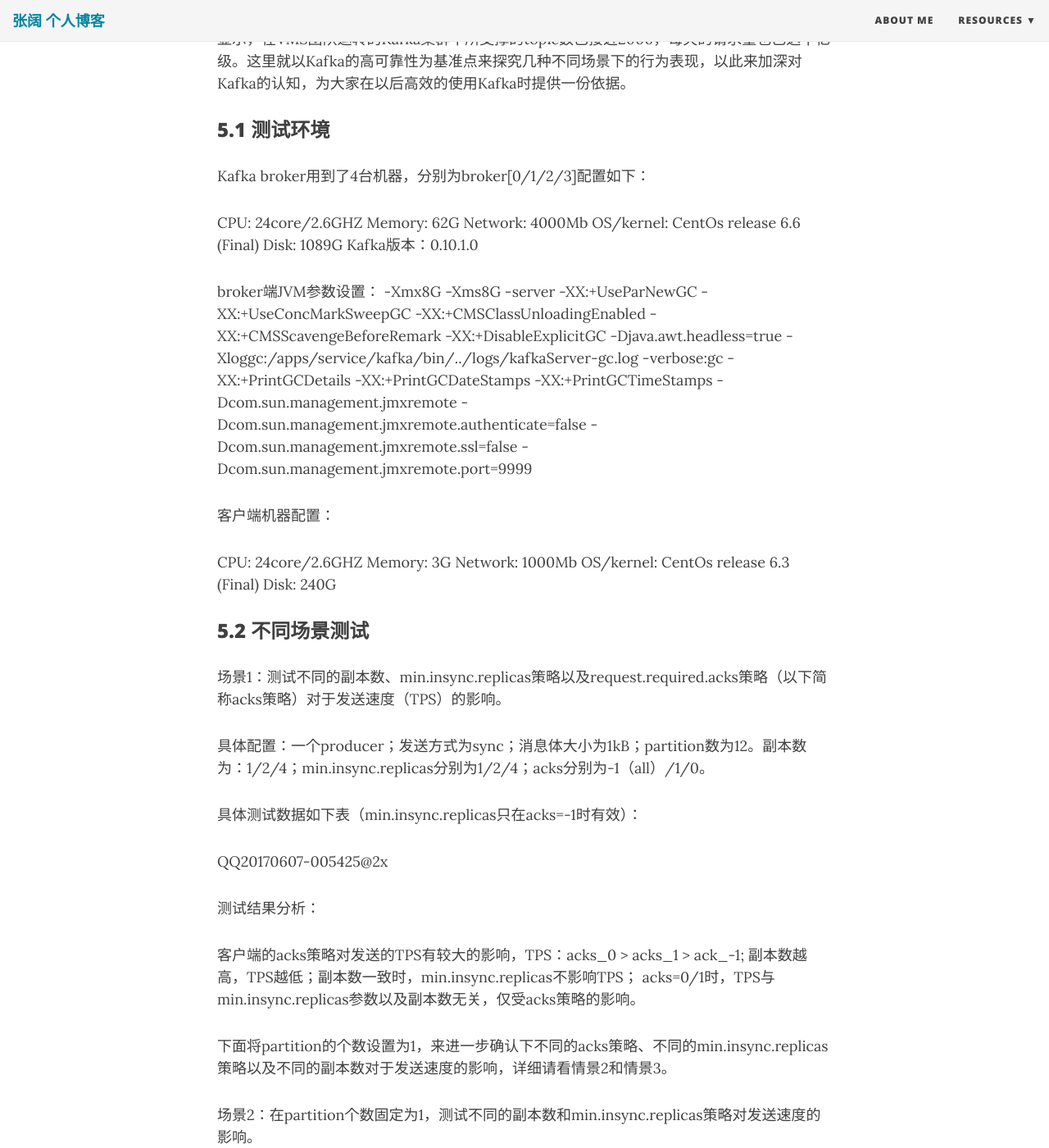
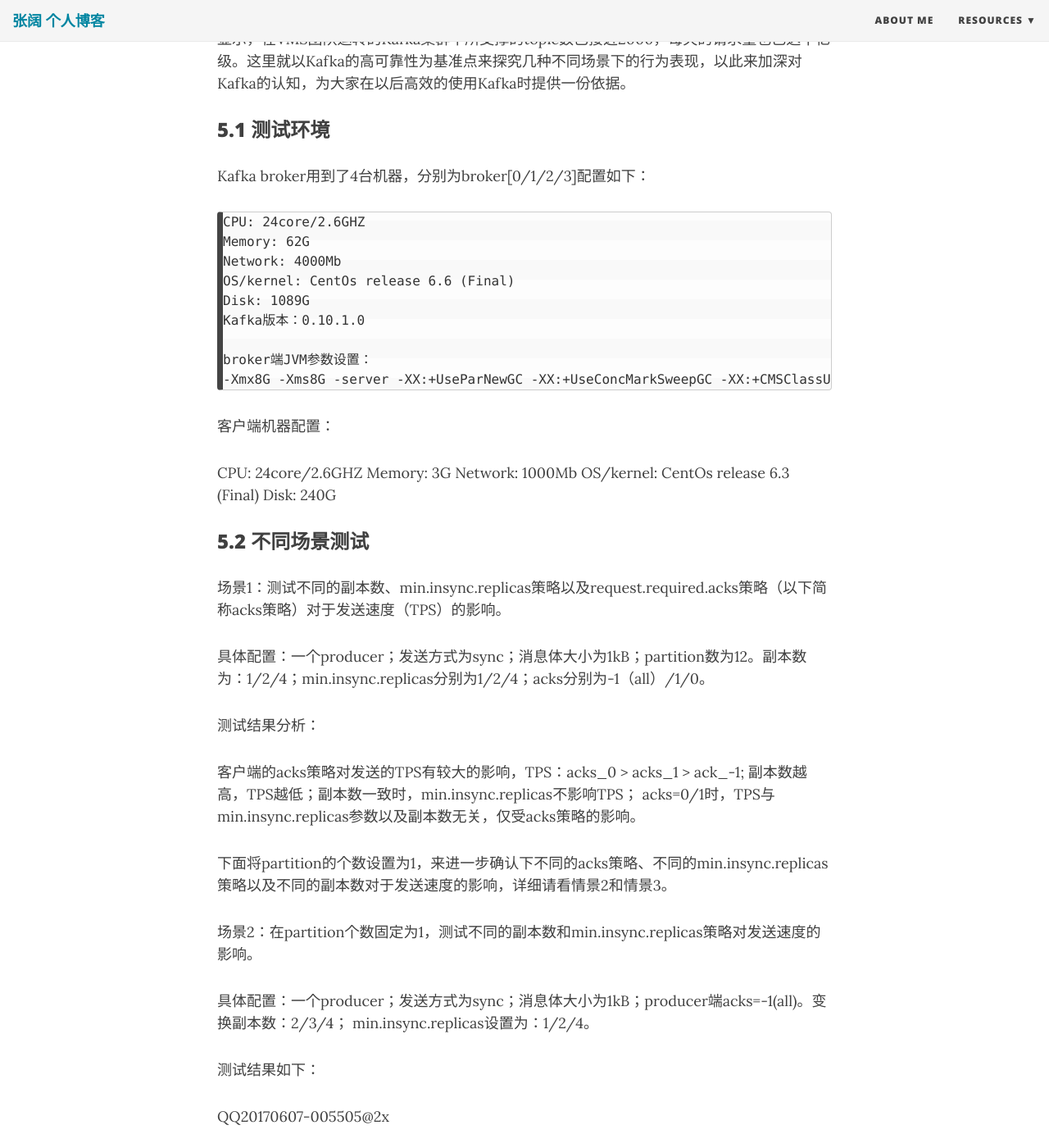
Before and after one commit to buoooou/blog.github.io, a Jekyll site: the page built from _posts/2018-04-23-kafka.md, in a window 1280 px wide and 1400 px high, scrolled down 17643 px. Shown: the whole window at 82% size. Built offline with Jekyll 4.4.1, drawn with Linux system fonts in a browser that asks for light colours; nearby versions of some CDN libraries; some of the changed text lies outside the part shown.

Commit message:
Create 2018-04-23-kafka.md

```diff
--- a/_posts/2018-04-23-kafka.md
+++ b/_posts/2018-04-23-kafka.md
@@ -282,15 +282,15 @@
 
 Kafka broker用到了4台机器，分别为broker[0/1/2/3]配置如下：
 
-CPU: 24core/2.6GHZ
-Memory: 62G
-Network: 4000Mb
-OS/kernel: CentOs release 6.6 (Final)
-Disk: 1089G
-Kafka版本：0.10.1.0
+    CPU: 24core/2.6GHZ
+    Memory: 62G
+    Network: 4000Mb
+    OS/kernel: CentOs release 6.6 (Final)
+    Disk: 1089G
+    Kafka版本：0.10.1.0
 
-broker端JVM参数设置：
--Xmx8G -Xms8G -server -XX:+UseParNewGC -XX:+UseConcMarkSweepGC -XX:+CMSClassUnloadingEnabled -XX:+CMSScavengeBeforeRemark -XX:+DisableExplicitGC -Djava.awt.headless=true -Xloggc:/apps/service/kafka/bin/../logs/kafkaServer-gc.log -verbose:gc -XX:+PrintGCDetails -XX:+PrintGCDateStamps -XX:+PrintGCTimeStamps -Dcom.sun.management.jmxremote -Dcom.sun.management.jmxremote.authenticate=false -Dcom.sun.management.jmxremote.ssl=false -Dcom.sun.management.jmxremote.port=9999
+    broker端JVM参数设置：
+    -Xmx8G -Xms8G -server -XX:+UseParNewGC -XX:+UseConcMarkSweepGC -XX:+CMSClassUnloadingEnabled -XX:+CMSScavengeBeforeRemark -XX:+DisableExplicitGC -Djava.awt.headless=true -Xloggc:/apps/service/kafka/bin/../logs/kafkaServer-gc.log -verbose:gc -XX:+PrintGCDetails -XX:+PrintGCDateStamps -XX:+PrintGCTimeStamps -Dcom.sun.management.jmxremote -Dcom.sun.management.jmxremote.authenticate=false -Dcom.sun.management.jmxremote.ssl=false -Dcom.sun.management.jmxremote.port=9999
 
 客户端机器配置：
 
@@ -306,9 +306,7 @@
 
 具体配置：一个producer；发送方式为sync；消息体大小为1kB；partition数为12。副本数为：1/2/4；min.insync.replicas分别为1/2/4；acks分别为-1（all）/1/0。
 
-具体测试数据如下表（min.insync.replicas只在acks=-1时有效）：
 
-QQ20170607-005425@2x
 
 测试结果分析：
 
@@ -332,9 +330,7 @@
 
 具体配置：一个producer；发送方式为sync；消息体大小为1kB；min.insync.replicas=1。topic副本数为：1/2/4；acks： 0/1/-1。
 
-测试结果如下：
 
-QQ20170607-005653@2x
 
 测试结果分析（与情景1一致）：
 
@@ -345,9 +341,7 @@
 
 具体配置：一个producer；消息体大小为1KB；发送方式为sync；topic副本数为2；min.insync.replicas=2；acks=-1。partition数量设置为1/2/4/8/12。
 
-测试结果：
 
-20170506095044267
 
 测试结果分析：partition的不同会影响TPS，随着partition的个数的增长TPS会有所增长，但并不是一直成正比关系，到达一定临界值时，partition数量的增加反而会使TPS略微降低。
 
@@ -355,9 +349,8 @@
 
 具体配置：一个producer；消息体大小1KB;发送方式为sync；topic副本数为4；min.insync.replicas设置为2；acks=-1；retries=0/100000000；partition数为12。
 
-具体测试数据如下表：
+：
 
-QQ20170607-005851@2x
 
 出错信息：
 
@@ -378,12 +371,11 @@
 
 测试数据及结果（单位为ms）：
 
-QQ20170607-005919@2x
 
 **各场景测试总结：**
 
-当acks=-1时，Kafka发送端的TPS受限于topic的副本数量（ISR中），副本越多TPS越低；
-acks=0时，TPS最高，其次为1，最差为-1，即TPS：acks_0 > acks_1 > ack_-1；
-min.insync.replicas参数不影响TPS；
-partition的不同会影响TPS，随着partition的个数的增长TPS会有所增长，但并不是一直成正比关系，到达一定临界值时，partition数量的增加反而会使TPS略微降低；
-Kafka在acks=-1,min.insync.replicas>=1时，具有高可靠性，所有成功返回的消息都可以落盘。
+- 当acks=-1时，Kafka发送端的TPS受限于topic的副本数量（ISR中），副本越多TPS越低；
+- acks=0时，TPS最高，其次为1，最差为-1，即TPS：acks_0 > acks_1 > ack_-1；
+- min.insync.replicas参数不影响TPS；
+- partition的不同会影响TPS，随着partition的个数的增长TPS会有所增长，但并不是一直成正比关系，到达一定临界值时，partition数量的增加反而会使TPS略微降低；
+- Kafka在acks=-1,min.insync.replicas>=1时，具有高可靠性，所有成功返回的消息都可以落盘。
```
